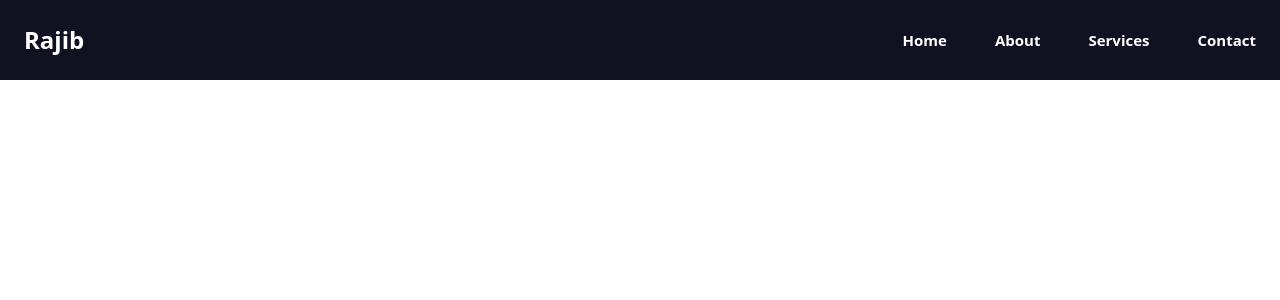
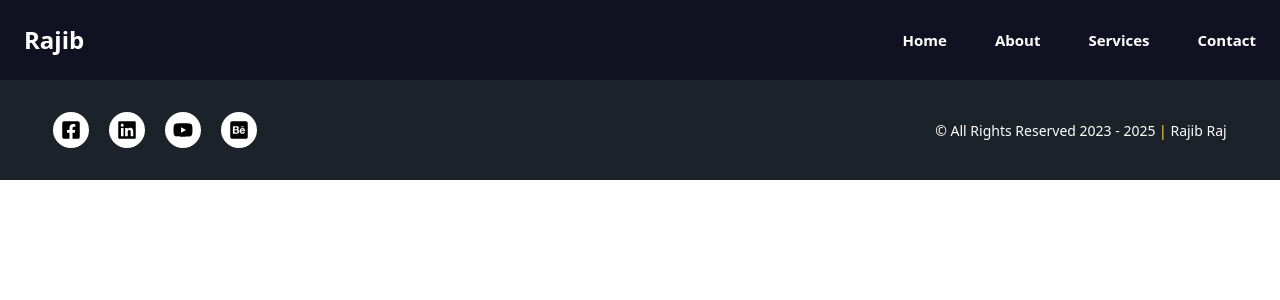
Before and after one commit to Rajibbepary/myportfolio, a React (Vite) app: page / in a window 1280 px wide. Shown: the top 300 px of the page. Built offline with nearby package versions, Linux system fonts and the light colour scheme.

Commit message:
footer design

```diff
--- a/src/layouts/Main.jsx
+++ b/src/layouts/Main.jsx
@@ -1,12 +1,15 @@
 import React from 'react';
 import { Outlet } from 'react-router-dom';
+import Footer from '../pages/shared/Footer';
+import Navbar from '../pages/shared/Navbar';
 
 
 const Main = () => {
     return (
-        <div className='bg-[#111122]'>
+        <div>
+            <Navbar/>
             <Outlet/>
-
+            <Footer/>
         </div>
     );
 };
--- a/src/main.jsx
+++ b/src/main.jsx
@@ -7,6 +7,8 @@
 import { router } from './routes/routes';
 createRoot(document.getElementById('root')).render(
   <StrictMode>
-    <RouterProvider router={router} />
+   <div className='max-w-screen-xl mx-auto bg-[#111122]'>
+   <RouterProvider router={router} />
+   </div>
   </StrictMode>,
 )
--- a/src/pages/Home.jsx
+++ b/src/pages/Home.jsx
@@ -1,10 +1,10 @@
 import React from 'react';
-import Navbar from './shared/Navbar';
+
 
 const Home = () => {
     return (
         <div>
-        <Navbar/>
+
 
         </div>
     );
--- /dev/null
+++ b/src/pages/shared/Footer.jsx
@@ -0,0 +1,39 @@
+import { FaBehanceSquare, FaFacebookSquare, FaLinkedin,  FaYoutube } from "react-icons/fa";
+import { Link } from "react-router-dom";
+
+const Footer = () => {
+    return (
+        <div className="bg-[#1C222A] text-[#fff] py-8">
+        <div className="w-11/12 mx-auto flex max-sm:flex-col max-sm:gap-6 justify-between items-center">
+        <div className="flex gap-5 text-xl">
+
+            <Link to=''>
+
+            <div className="p-2 bg-[#fff] rounded-full hover:bg-yellow-300 duration-1000 text-black">
+            <FaFacebookSquare />
+            </div>
+            </Link>
+           <Link to=''>
+           <div className="p-2 bg-[#fff] rounded-full hover:bg-yellow-300 duration-1000 text-black">
+            <FaLinkedin />
+            </div>
+           </Link>
+            <div className="p-2 bg-[#fff] rounded-full hover:bg-yellow-200 duration-1000 text-black">
+            <FaYoutube />
+            </div>
+
+            <Link to=''>
+            <div className="p-2 bg-[#fff] rounded-full hover:bg-yellow-200 duration-1000 text-black">
+            <FaBehanceSquare />
+            </div>
+            </Link>
+         </div>
+    <div>
+    <p className="font-normal font-poppins text-center text-[14px]"> © All Rights Reserved 2023 - 2025 <span className="text-yellow-300">|</span> Rajib Raj</p>
+    </div>
+        </div>
+    </div>
+    );
+};
+
+export default Footer;
```
